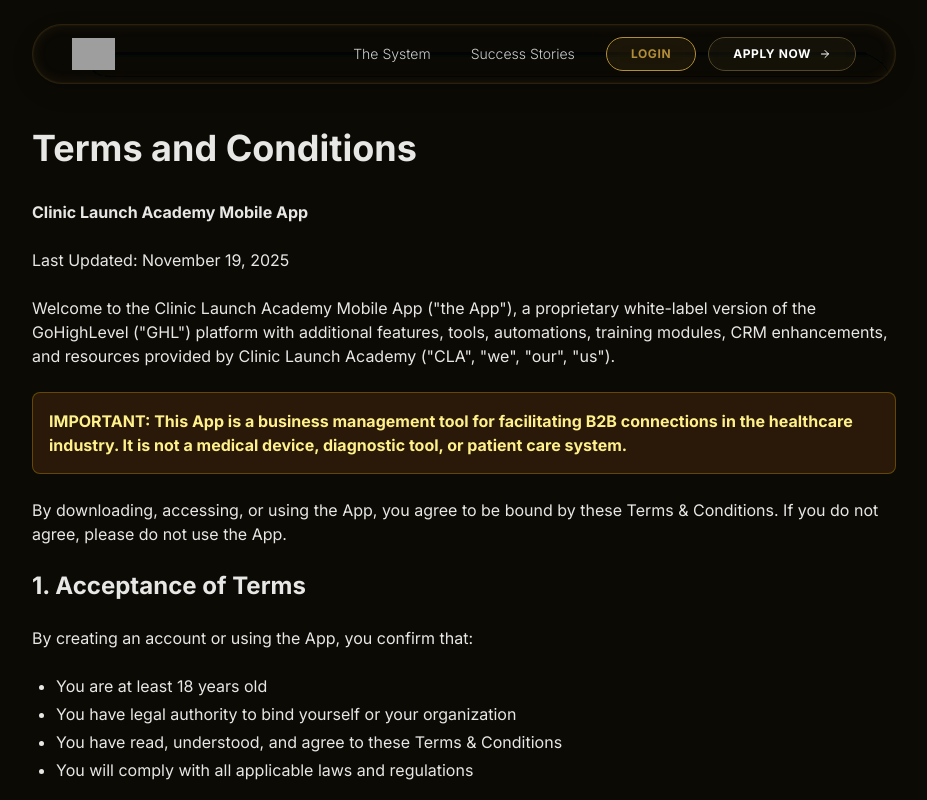
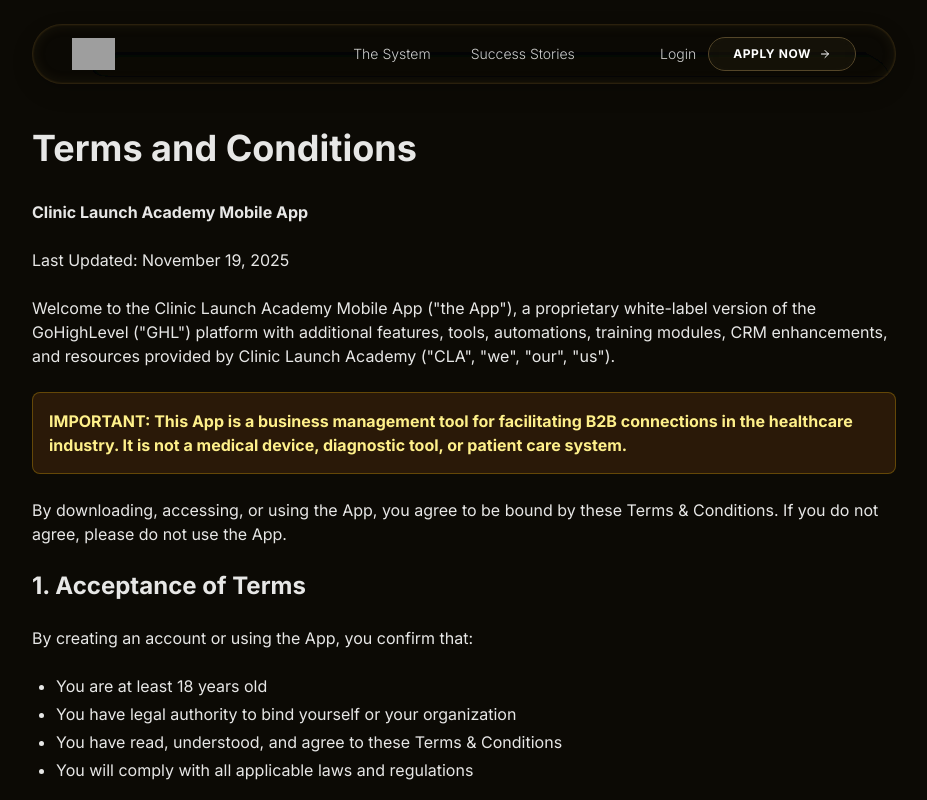
Before and after one commit to cliniclaunchacademy/landing-page, a Next.js app: page /terms-app in a window 1280 px wide. Shown: the top 800 px of the page, without its empty margins (176-1103 px from the left). Built offline with nearby package versions, Linux system fonts and the light colour scheme; grey boxes are pictures that could not be loaded.

Commit message:
Updated login

```diff
--- a/components/Header.tsx
+++ b/components/Header.tsx
@@ -7,8 +7,6 @@
 
 export default function Header() {
   const [mobileMenuOpen, setMobileMenuOpen] = useState(false)
-  const [loginHovered, setLoginHovered] = useState(false)
-
   const navItems = [
     { name: 'The System', href: '#curriculum' },
     // { name: 'Faculty', href: '#faculty' },
@@ -68,15 +66,7 @@
             <div className="hidden md:flex items-center gap-3">
               <a
                 href="https://app.cliniclaunchacademy.com/"
-                onMouseEnter={() => setLoginHovered(true)}
-                onMouseLeave={() => setLoginHovered(false)}
-                className="backdrop-blur-md border border-[#b38d38] rounded-full px-6 py-2 transition-all text-xs font-bold uppercase tracking-wider"
-                style={{
-                  background: loginHovered
-                    ? 'linear-gradient(135deg, #b38d38 0%, #7e5a00 60%, #4a3800 100%)'
-                    : 'rgba(179, 141, 56, 0.1)',
-                  color: loginHovered ? '#ffffff' : '#b38d38',
-                }}
+                className="text-sm font-light text-white/80 hover:text-[#b38d38] transition-colors"
               >
                 Login
               </a>
```
